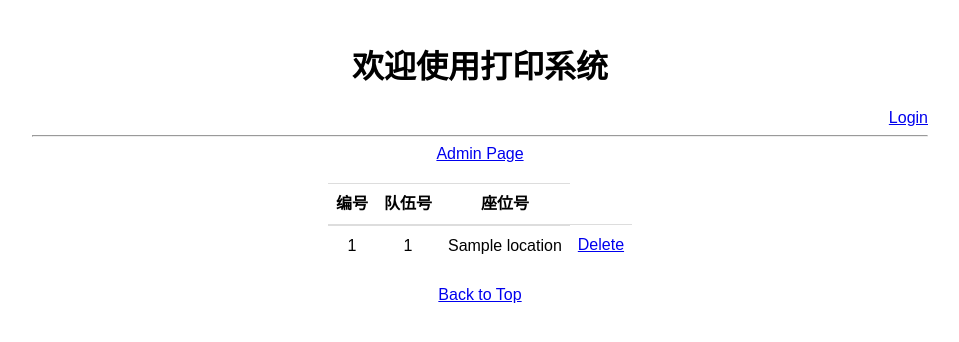
After one commit to intspt/print, a Flask app: template app/templates/team_list.html in a window 1280 px wide. The commit adds this page. Shown: the top 342 px of the page, without its empty margins (160-1119 px from the left). Run offline with Flask 2, Linux system fonts and the light colour scheme; data comes from the database, SQL or seed files in the repository; both versions use the stored data as it was after the commit; the template is opened without the code that fills it: most values are stand-ins (such as "Sample title", 1, 10 or a date in 2020).

Commit message:
finish teamlist,add_team. add delete_team renamed:    app/templates/list.html -> app/templates/print_list.html new file:   app/templates/team_list.html modified:   app/views.py

```diff
--- a/app/static/css/main.css
+++ b/app/static/css/main.css
@@ -48,9 +48,32 @@ li {
 .tc {
     text-align: center;
 }
-.pa{
+.pa {
     position: absolute;
 }
 .pr {
     position: relative;
 }
+
+.list-style {
+    padding: 20px;
+}
+thead {
+    display: table-header-group;
+}
+
+.table > thead > tr > th,
+.table > tbody > tr > th,
+.table > tfoot > tr > th,
+.table > thead > tr > td,
+.table > tbody > tr > td,
+.table > tfoot > tr > td {
+  padding: 8px;
+  line-height: 1.5;
+  vertical-align: top;
+  border-top: 1px solid #ddd;
+}
+.table > thead > tr > th {
+  vertical-align: bottom;
+  border-bottom: 2px solid #ddd;
+}
--- a/app/templates/addteam.html
+++ b/app/templates/addteam.html
@@ -1,6 +1,8 @@
 {% extends "base.html"%}
 {% block content %}
     <form class="team-add-form pr" method="POST" action="addTeam">
-        <textarea name="content" class="team-add-text" rows="40"></textarea>
+        <textarea name="teamList" class="team-add-text" rows="40"></textarea>
+        <br/>
+        <button type="submit" style="margin:auto"> Add Teams </button>
     </form>
 {% endblock %}
--- a/app/templates/admin.html
+++ b/app/templates/admin.html
@@ -1,7 +1,8 @@
 {% extends "base.html" %}
 {% block content %}
     <ul>
-        <li><a href="/list">查看打印列表</a></li>
+        <li><a href="/submitList">查看打印列表</a></li>
         <li><a href="/addTeam">添加队伍</a></li>
+        <li><a href="/teamList">查看队伍列表</a></li>
     </ul>
 {% endblock %}
--- a/app/templates/base.html
+++ b/app/templates/base.html
@@ -5,11 +5,6 @@
         <meta http-equic = "Content-type" content = "text/html; charset = utf-8" />
         <link rel="stylesheet" href="../static/css/normalize.css">
         <link rel="stylesheet" href="../static/css/main.css">
-<<<<<<< HEAD
-=======
-        <script src="../static/js/jquery-2.0.3.min.js"></script>
-        <script src="../static/js/bootstrap.min.js"></script>
->>>>>>> fa4f4d57f10938bbe6a38805b0cbdd1a1c898a4f
     </head>
     <body>
         <div id="wrapper">
@@ -24,7 +19,7 @@
                 {% endif %}
                 </div>
                 <hr/>
-                {% block content%}
+                {% block content %}
                 {% endblock %}
 
             </div>
--- /dev/null
+++ b/app/templates/team_list.html
@@ -0,0 +1,27 @@
+{% extends "base.html" %}
+{% block content %}
+    <a href={{ url_for('home') }}>Admin Page</a>
+    <a name="top" ></a>
+    <div class="list-style">
+        <table class="table" style="margin:auto;">
+            <thead>
+                <tr>
+                    <th>编号</th>
+                    <th>队伍号</th>
+                    <th>座位号</th>
+                </tr>
+            </thead>
+            <tbody>
+                <tr>
+                    {% for team in team_list %}
+                    <td>{{ team.tid }}</td>
+                    <td>{{ team.number }}</td>
+                    <td>{{ team.location }}</td>
+                    <td><a href="{{ url_for('delete_team', tid = team.tid) }}">Delete</a></td>
+                    {% endfor %}
+                </tr>
+            </tbody>
+        </table>
+    </div>
+    <a href="#top">Back to Top</a>
+{% endblock %}
--- a/app/views.py
+++ b/app/views.py
@@ -5,7 +5,7 @@ import time
 from functools import wraps
 
 from flask import render_template, g, request, redirect, flash
-from flask.ext.login import current_user, login_user, logout_user
+from flask.ext.login import current_user, login_user, logout_user, login_required
 
 from app import app, db, lm
 from models import User, Submit, Team
@@ -42,9 +42,10 @@ def before_request():
     g.user = current_user
 
 @app.route('/')
-@login_required
 @throw_exception
 def home():
+    if current_user.is_authenticated():
+        print current_user.name, current_user.is_admin()
     if current_user.is_authenticated() and current_user.is_admin():
         return render_template('admin.html')
     else:
@@ -56,7 +57,7 @@ def login():
     if request.method == 'GET':
         return render_template('login.html')
     else:
-       name, password = request.form['name'], request.form['password']
+        name, password = request.form['name'], request.form['password']
         if name:
             user = User.query.filter_by(name=name).first()
             if user is not None and password == user.password:
@@ -86,7 +87,7 @@ def print_code():
 @throw_exception
 def submit_list():
     submit_list = Submit.query.order_by('submit.sid DESC')
-    return render_template('list.html', submit_list=submit_list)
+    return render_template('print_list.html', submit_list=submit_list)
 
 @app.route('/addTeam', methods = ['GET', 'POST'])
 @admin_required
@@ -96,14 +97,38 @@ def add_team():
         return render_template('addteam.html')
     else:
         team_list = request.form['teamList'].split('\n')
-        print team_list
+        for data in team_list:
+            info = data.split(' ') #分割的标志不要用\t
+            team = Team(number=info[0], location=info[1])
+            user = User(name=info[0], password=info[0])
+            db.session.add(team)
+            db.session.add(user)
+            db.session.commit()
+        # print team_list
+        db.session.close()
         return redirect('/')
+
+@app.route('/deleteTeam/<int:tid>')
+@admin_required
+@throw_exception
+def delete_team(tid):
+    team = Team.query.get(tid)
+    user = User.query.filter_by(name=team.number).first()
+    db.session.delete(team)
+    db.session.delete(user)
+    db.session.commit()
+    db.session.close()
+    return redirect('/teamList')
+
 
 @app.route('/teamList')
 @admin_required
 @throw_exception
 def team_list():
-    pass
+    team_list = Team.query.all()
+    for team in team_list:
+        print team.tid, team.number, team.location
+    return render_template('team_list.html', team_list = team_list)
 
 @app.route('/logout')
 @login_required
```
Also changed, not shown: app/templates/index.html (+7 -6 lines), app/templates/print_list.html (renamed from app/templates/list.html, +5 -2 lines), app/data/data.db.
